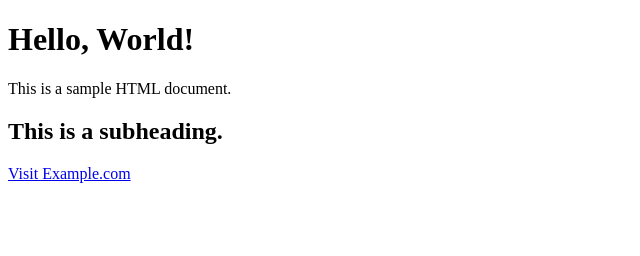
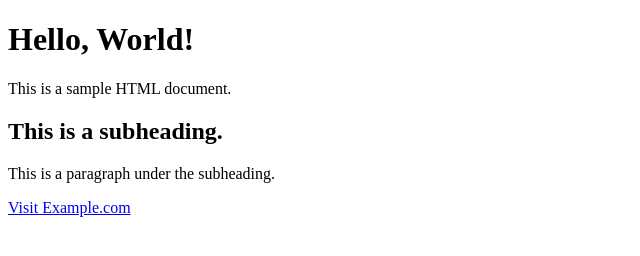
Before and after one commit to patrick3410/my-first-repo, a plain HTML site: page index.html in a window 1280 px wide. Shown: the whole page, without its empty margins (0-640 px from the left). Drawn offline with Linux system fonts and the light colour scheme.

Commit message:
update page content

```diff
--- a/index.html
+++ b/index.html
@@ -9,6 +9,7 @@
   <h1>Hello, World!</h1>
   <p>This is a sample HTML document.</p>
   <h2>This is a subheading.</h2>
+  <p>This is a paragraph under the subheading.</p>
   <a href="https://www.example.com">Visit Example.com</a>
 </body>
 </html>
```
